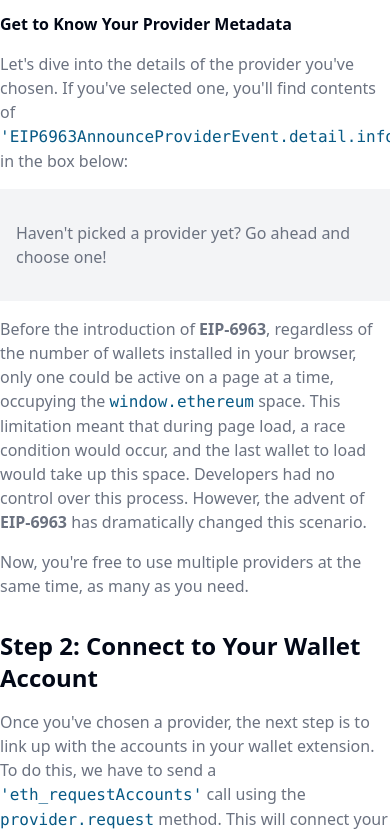
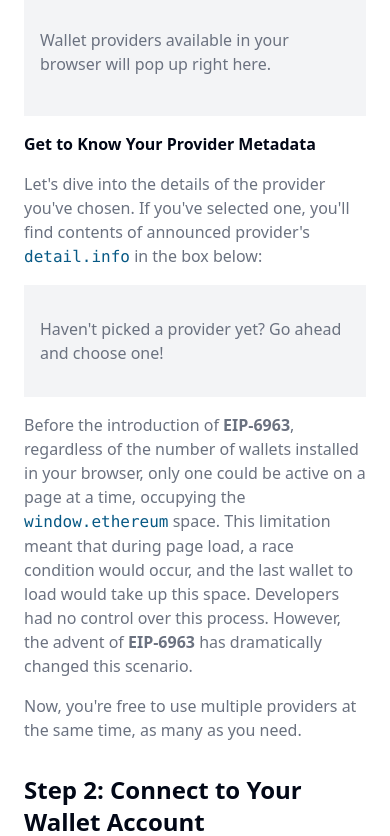
Before and after one commit to nfwsncked/eip-6963-tutorial, a Vue app: page / in a window 390 px wide. Shown: the part 1260-2096 px from the top of the page. Built offline with nearby package versions, Linux system fonts and the light colour scheme.

Commit message:
mobile version improvements;

```diff
--- a/src/App.vue
+++ b/src/App.vue
@@ -25,3 +25,13 @@ import DemoView from './components/DemoView.vue'
     </div>
   </div>
 </template>
+
+<style>
+@media (max-width: 640px) {
+  body {
+    padding-left: 1.5rem;
+    padding-right: 1.5rem;
+  }
+}
+
+</style>
--- a/src/components/DemoView.vue
+++ b/src/components/DemoView.vue
@@ -228,7 +228,7 @@ async function sendTransaction(providerDetail: EIP6963ProviderDetail) {
             class="text-sky-800 text-s">announceProvider</code> event yet. Let's get it rolling!</p>
         <p class="text-gray-500">Click <strong>'Request Providers'</strong> to ask your browser what's installed</p>
         <div v-if="noProvidersAvailableAfterRequest"
-          class="flex items-center space-x-4 rtl:space-x-reverse max-w-ld bg-red-50 px-4 min-h-[8rem]">
+          class="flex items-center justify-center space-x-4 rtl:space-x-reverse max-w-ld bg-red-50 px-4 min-h-[8rem]">
           <p class="text-gray-500">No EIP-6963 providers found in your browser :(</p>
         </div>
         <div v-else
@@ -238,7 +238,7 @@ async function sendTransaction(providerDetail: EIP6963ProviderDetail) {
       </div>
       <h2 class="text-l font-extrabold">Get to Know Your Provider Metadata</h2>
       <p class="text-gray-500">Let's dive into the details of the provider you've chosen. If you've selected one, you'll
-        find contents of <code class="text-sky-800 text-s">'EIP6963AnnounceProviderEvent.detail.info'</code> in the box
+        find contents of announced provider's <code class="text-sky-800 text-s">detail.info</code> in the box
         below:</p>
       <div v-if="selectedProviderDetail" class="bg-green-50 flex items-center space-x-4 rtl:space-x-reverse px-4 py-4">
         <div class="flex-shrink-0">
@@ -417,7 +417,7 @@ async function sendTransaction(providerDetail: EIP6963ProviderDetail) {
       </div>
     </div>
     <div class="space-y-4"><!-- Part 5: Save selected wallet as default using localStorage -->
-      <h2 class="text-2xl font-extrabold">Step 4: Make Your Wallet the Default Choice</h2>
+      <h2 class="text-2xl font-extrabold">Step 5: Make Your Wallet the Default Choice</h2>
       <p class="text-gray-500">Imagine you have a favorite wallet extension that you want to use every time you interact
         with this DApp. With <a href="https://eips.ethereum.org/EIPS/eip-6963"
           target="_blank"><strong>EIP-6963</strong></a>
@@ -454,17 +454,17 @@ async function sendTransaction(providerDetail: EIP6963ProviderDetail) {
     <div class="space-y-10">
       <h2 class="text-2xl font-semibold">Thanks for completing the exploration, let's keep making the space better
         together!</h2>
-      <div class="bg-yellow-100 flex justify-center items-center space-x-4 rtl:space-x-reverse px-4 py-4">
+      <div class="bg-yellow-100 flex flex-col sm:flex-row justify-center items-center space-y-2 sm:space-y-0 sm:space-x-4 rtl:space-x-reverse px-4 py-4">
         <p class="text-sm text-cyan-700 truncate dark:text-gray-400 font-extralight">
-          Get connected:
+          Get connected (:
         </p>
-        <div class="flex space-x-4">
+        <div class="flex flex-wrap justify-center sm:block space-x-2 sm:space-x-4">
           <a href="https://twitter.com/nfwsncked" target="_blank"
-            class="text-sky-700 hover:text-red-300 font-semibold">Twitter</a>
+            class="text-sky-700 hover:text-red-300 font-semibold mb-2 sm:mb-0">Twitter</a>
           <a href="https://warpcast.com/nfwsncked" target="_blank"
-            class="text-sky-700 hover:text-red-300 font-semibold">Farcaster</a>
+            class="text-sky-700 hover:text-red-300 font-semibold mb-2 sm:mb-0">Farcaster</a>
           <a href="https://discord.com/users/nfwsncked" target="_blank"
-            class="text-sky-700 hover:text-red-300 font-semibold">Discord</a>
+            class="text-sky-700 hover:text-red-300 font-semibold mb-2 sm:mb-0">Discord</a>
           <a href="https://github.com/nfwsncked" target="_blank"
             class="text-sky-700 hover:text-red-300 font-semibold">GitHub</a>
         </div>
```
